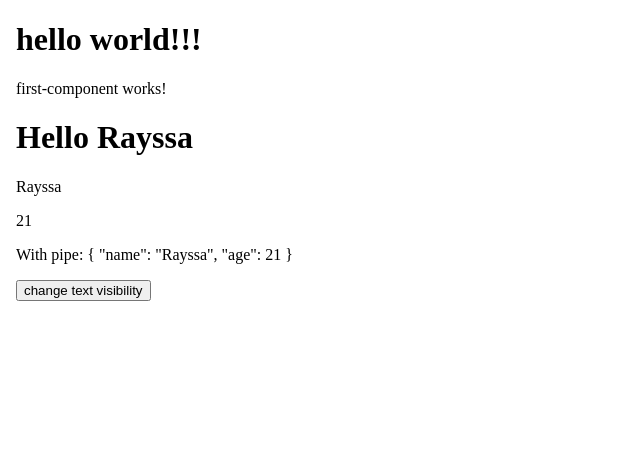
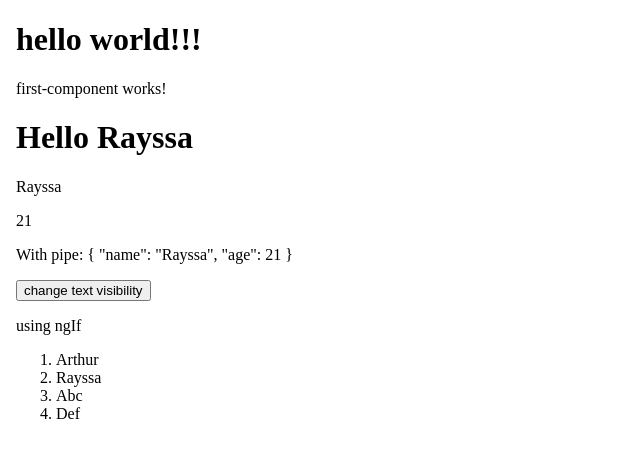
Before and after one commit to arthurhenrique02/sharpCoders, an Angular app in the folder angular/projetoAula01/: page / in a window 1280 px wide. Shown: the top 458 px of the page, without its empty margins (0-640 px from the left). Built offline with nearby package versions, Linux system fonts and the light colour scheme.

Commit message:
seen how to use for in the html

```diff
--- a/angular/projetoAula01/src/app/second-component/second-component.component.html
+++ b/angular/projetoAula01/src/app/second-component/second-component.component.html
@@ -18,7 +18,8 @@
  <button (click)="changeTextVisibility()"> change text visibility</button>
  <!-- This *ngIf will always be used when working
 with HTML tags -->
- <!-- <p *ngIf="showText">using ngIf</p> -->
+ <p *ngIf="showText">using ngIf</p>
+ <!-- ======================== -->
  <!-- this ngIf don`t update the DOM -->
  <!-- We use this if when we`re using TEMPLATE -->
  <!-- <ng-template></ng-template> -->
@@ -26,3 +27,11 @@ with HTML tags -->
  <!-- <ng-template [ngIf]="showText">
     <p>TEMPLATE TEXT</p>
  </ng-template> -->
+ <!-- ======================== -->
+
+ <!-- using FOR -->
+ <ol>
+    <div *ngFor="let name of names">
+        <li>{{name}}</li>
+    </div>
+</ol>
--- a/angular/projetoAula01/src/app/second-component/second-component.component.ts
+++ b/angular/projetoAula01/src/app/second-component/second-component.component.ts
@@ -16,4 +16,9 @@ export class SecondComponentComponent {
     // change class attribute
     this.showText = !this.showText;
   }
+
+  names:string[] = [
+    "Arthur", "Rayssa",
+    "Abc", "Def"
+  ]
 }
```
